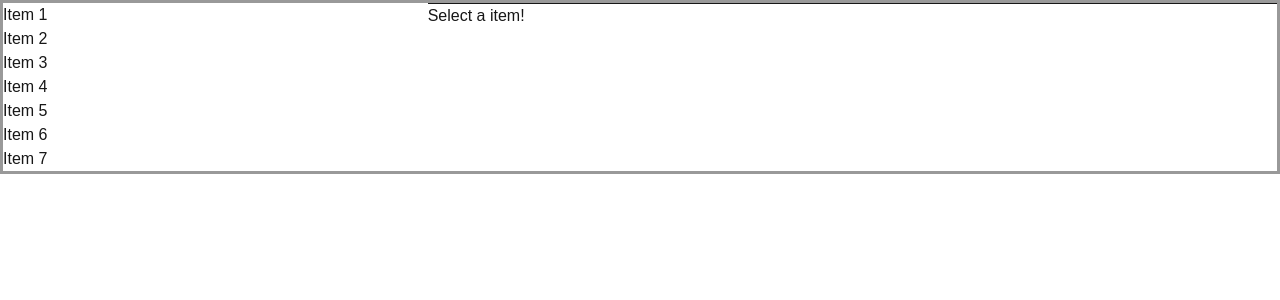
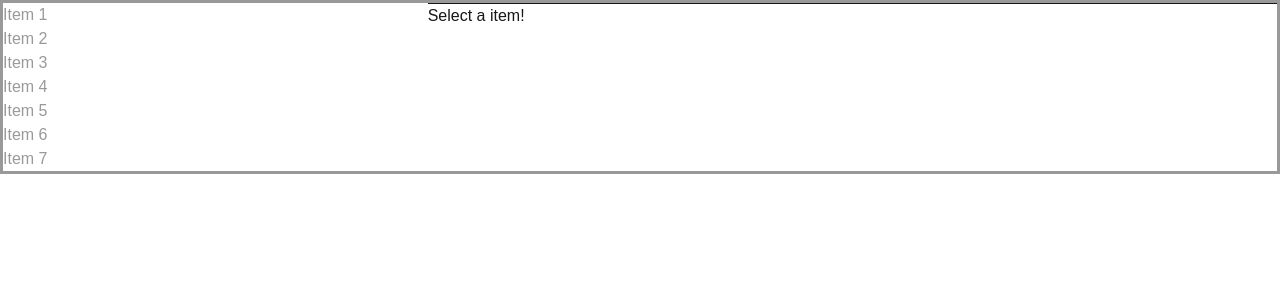
Before and after one commit to onehungrymind/react-fundamental-cycle, a Next.js app in the folder tim-solution/: page / in a window 1280 px wide. Shown: the top 300 px of the page. Built offline with nearby package versions, Linux system fonts and the light colour scheme.

Commit message:
feat: Challenge 06 added in CSS Module to ListItem using ListItem.module.css

```diff
--- /dev/null
+++ b/tim-solution/app/ListItem.module.css
@@ -0,0 +1,7 @@
+.selectable {
+  color: #999;
+}
+
+.selectable:hover {
+  color: #f00;
+}
--- a/tim-solution/app/ListItem.tsx
+++ b/tim-solution/app/ListItem.tsx
@@ -4,6 +4,7 @@
 
 "use client";
 import React from 'react';
+import styles from './ListItem.module.css';
 
 type ListItemProps = {
   title: string;
@@ -14,7 +15,7 @@ type ListItemProps = {
 // A presenter component
 export default function ListItem( { title, desc , onSelect } : ListItemProps ) {
   return (
-    <button onClick={onSelect}>
+    <button onClick={onSelect} className={styles.selectable}>
       {title}
     </button>
   );
```
